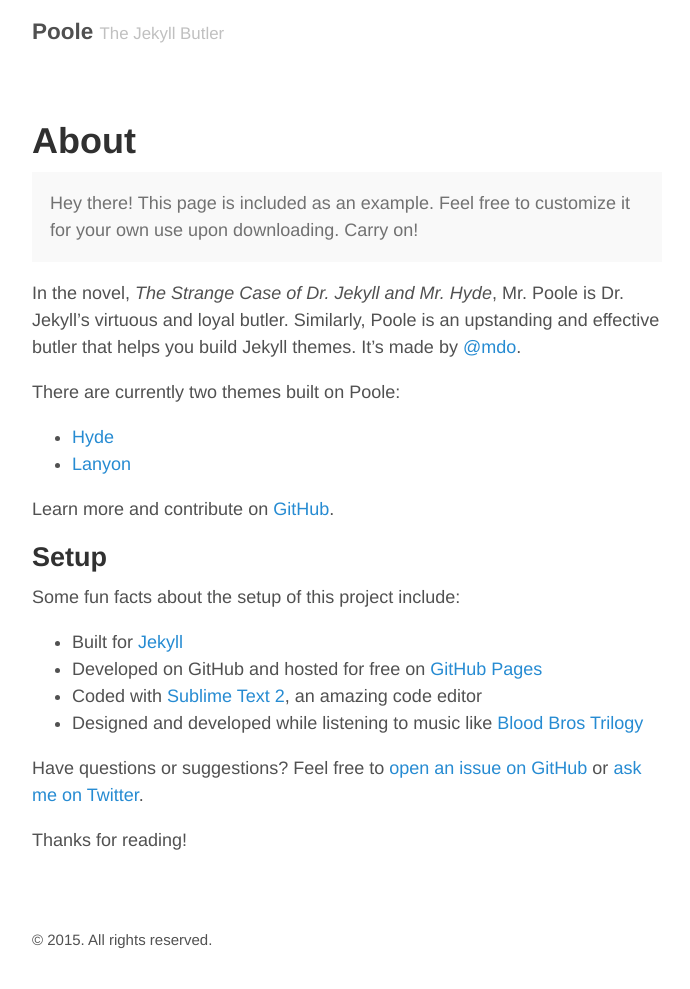
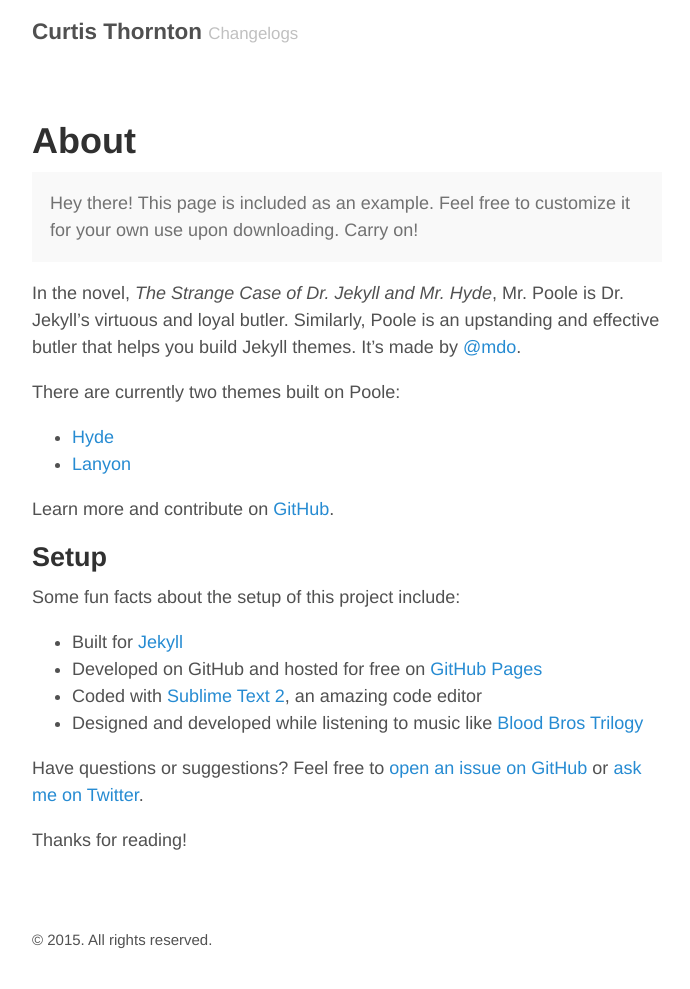
Before and after one commit to curtisthornton/curtisthornton.github.io, a Jekyll site: the page built from about.md, in a window 1280 px wide. Shown: the whole page, without its empty margins (293-983 px from the left). Built offline with Jekyll 4.4.1, drawn with Linux system fonts in a browser that asks for light colours.

Commit message:
Update _config.yml

```diff
--- a/_config.yml
+++ b/_config.yml
@@ -5,10 +5,10 @@
 relative_permalinks: true
 
 # Setup
-title:               Poole
-tagline:             The Jekyll Butler
+title:               Curtis Thornton
+tagline:             Changelogs
 url:                 http://getpoole.com
-paginate:            1
+paginate:            10
 baseurl:             ""
 
 # Assets
@@ -20,9 +20,9 @@
 
 # About/contact
 author:
-  name:              Mark Otto
-  url:               https://twitter.com/mdo
-  email:             markdotto@gmail.com
+  name:              Curtis Thornton
+  url:               https://twitter.com/curtislthornton
+  email:             curtis.thornton3@gmail.com
 
 # Custom vars
 version:             2.0.0
```
